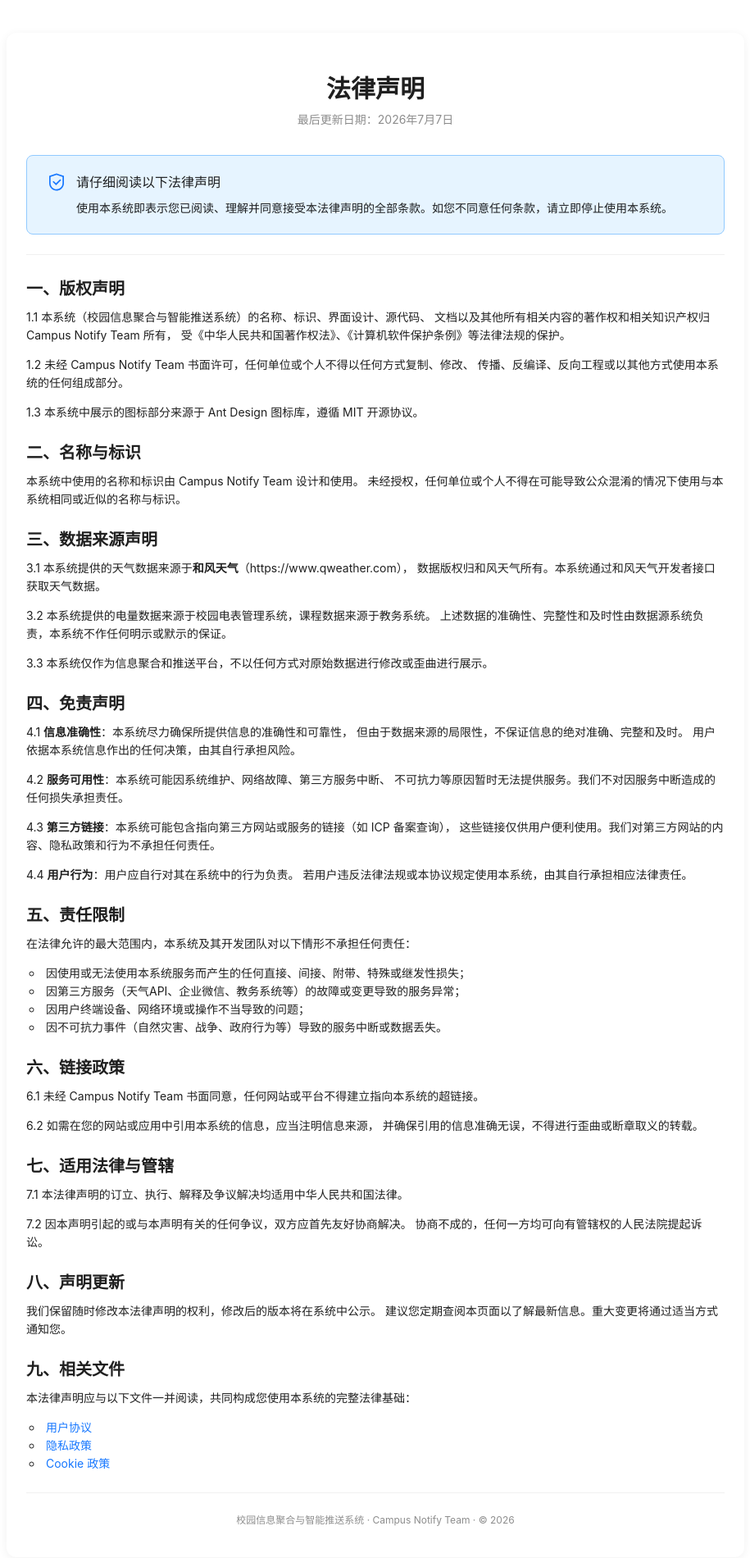
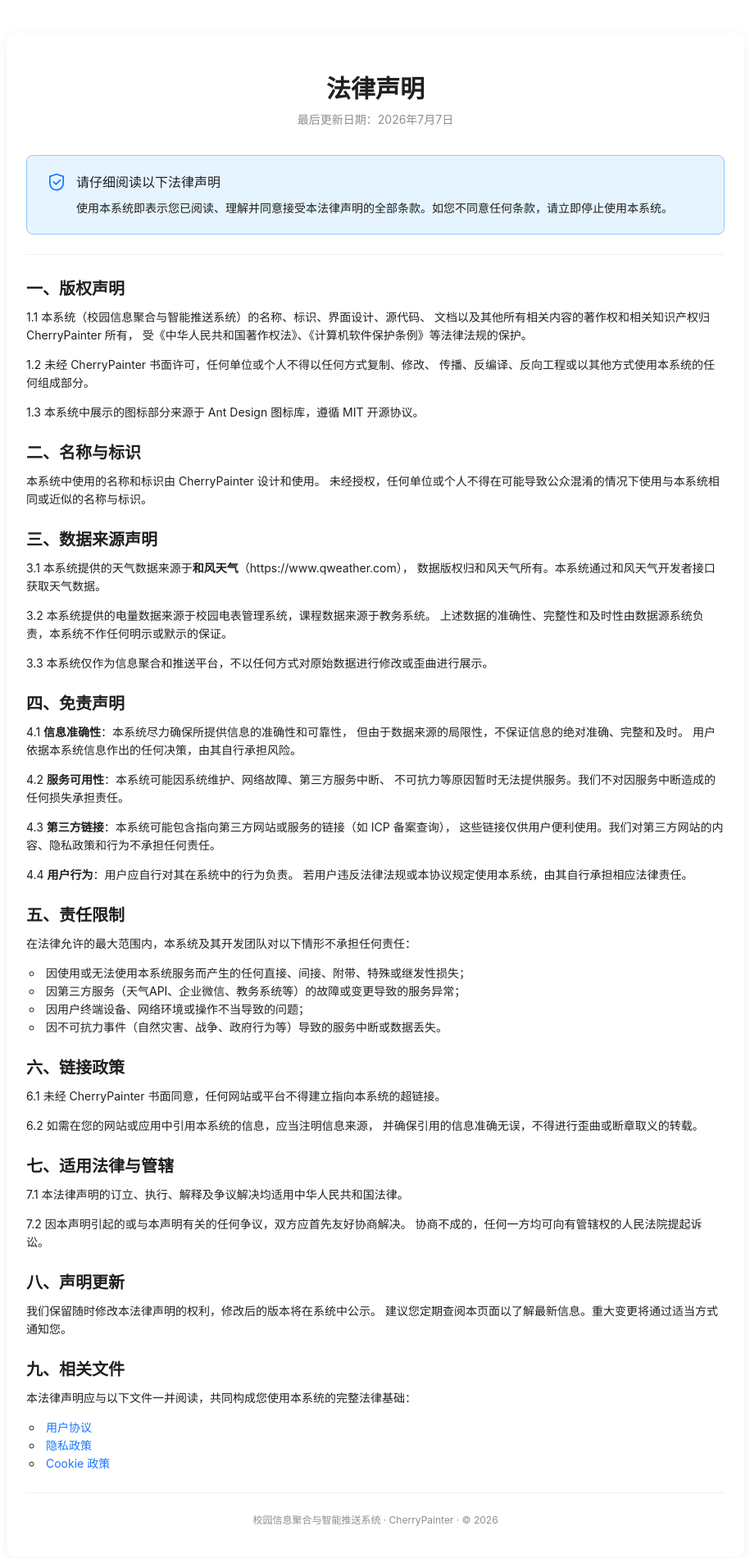
Before and after one commit to CherryPainter/campus-info-system, a React (Vite) app in the folder admin-frontend/: page /legal in a window 1280 px wide. Shown: the top 1900 px of the page at 82% size, without its empty margins (182-1097 px from the left). Built offline with nearby package versions, Linux system fonts and the light colour scheme; no server answers.

Commit message:
前端开发者署名统一为 GitHub 名 CherryPainter；README 与技术文档去除 emoji

```diff
--- a/admin-frontend/src/components/Footer.tsx
+++ b/admin-frontend/src/components/Footer.tsx
@@ -93,11 +93,11 @@ export default function Footer({ style }: FooterProps) {
         </span>
         <span style={{ fontSize: 12, color: '#d9d9d9' }}>|</span>
         <span style={{ fontSize: 12, color: '#999' }}>
-          技术支持：Campus Notify Team
+          技术支持：CherryPainter
         </span>
         <span style={{ fontSize: 12, color: '#d9d9d9' }}>|</span>
         <span style={{ fontSize: 12, color: '#999' }}>
-          © 2026 Campus Notify Team. All rights reserved.
+          © 2026 CherryPainter. All rights reserved.
         </span>
       </div>
 
--- a/admin-frontend/src/pages/About.tsx
+++ b/admin-frontend/src/pages/About.tsx
@@ -249,7 +249,7 @@ export default function About() {
       <div style={{ textAlign: 'center', marginTop: 32, color: '#999', fontSize: 13 }}>
         <Text type="secondary">校园信息聚合与智能推送系统 v{APP_VERSION}</Text>
         <br />
-        <Text type="secondary">由 Campus Notify Team 维护 &nbsp;|&nbsp; © 2026</Text>
+        <Text type="secondary">由 CherryPainter 维护 &nbsp;|&nbsp; © 2026</Text>
       </div>
     </div>
   );
--- a/admin-frontend/src/pages/Contact.tsx
+++ b/admin-frontend/src/pages/Contact.tsx
@@ -28,9 +28,9 @@ export default function Contact() {
             >
               <div style={{ textAlign: 'center' }}>
                 <TeamOutlined style={{ fontSize: 40, color: '#1890ff', marginBottom: 12 }} />
-                <Title level={5}>由 Campus Notify Team 维护</Title>
+                <Title level={5}>由 CherryPainter 维护</Title>
                 <Paragraph type="secondary" style={{ fontSize: 13 }}>
-                  本系统由 Campus Notify Team 开发和维护。如您在使用过程中遇到技术问题或系统故障，欢迎通过以下方式反馈。
+                  本系统由 CherryPainter 开发和维护。如您在使用过程中遇到技术问题或系统故障，欢迎通过以下方式反馈。
                 </Paragraph>
               </div>
             </Card>
--- a/admin-frontend/src/pages/Cookies.tsx
+++ b/admin-frontend/src/pages/Cookies.tsx
@@ -182,7 +182,7 @@ export default function Cookies() {
 
         <Divider />
         <Paragraph type="secondary" style={{ textAlign: 'center', fontSize: 12 }}>
-          校园信息聚合与智能推送系统 · Campus Notify Team · © 2026
+          校园信息聚合与智能推送系统 · CherryPainter · © 2026
         </Paragraph>
       </Card>
     </div>
--- a/admin-frontend/src/pages/Legal.tsx
+++ b/admin-frontend/src/pages/Legal.tsx
@@ -30,11 +30,11 @@ export default function Legal() {
         <Title level={4}>一、版权声明</Title>
         <Paragraph>
           1.1 本系统（校园信息聚合与智能推送系统）的名称、标识、界面设计、源代码、
-          文档以及其他所有相关内容的著作权和相关知识产权归 Campus Notify Team 所有，
+          文档以及其他所有相关内容的著作权和相关知识产权归 CherryPainter 所有，
           受《中华人民共和国著作权法》、《计算机软件保护条例》等法律法规的保护。
         </Paragraph>
         <Paragraph>
-          1.2 未经 Campus Notify Team 书面许可，任何单位或个人不得以任何方式复制、修改、
+          1.2 未经 CherryPainter 书面许可，任何单位或个人不得以任何方式复制、修改、
           传播、反编译、反向工程或以其他方式使用本系统的任何组成部分。
         </Paragraph>
         <Paragraph>
@@ -43,7 +43,7 @@ export default function Legal() {
 
         <Title level={4}>二、名称与标识</Title>
         <Paragraph>
-          本系统中使用的名称和标识由 Campus Notify Team 设计和使用。
+          本系统中使用的名称和标识由 CherryPainter 设计和使用。
           未经授权，任何单位或个人不得在可能导致公众混淆的情况下使用与本系统相同或近似的名称与标识。
         </Paragraph>
 
@@ -94,7 +94,7 @@ export default function Legal() {
 
         <Title level={4}>六、链接政策</Title>
         <Paragraph>
-          6.1 未经 Campus Notify Team 书面同意，任何网站或平台不得建立指向本系统的超链接。
+          6.1 未经 CherryPainter 书面同意，任何网站或平台不得建立指向本系统的超链接。
         </Paragraph>
         <Paragraph>
           6.2 如需在您的网站或应用中引用本系统的信息，应当注明信息来源，
@@ -130,7 +130,7 @@ export default function Legal() {
 
         <Divider />
         <Paragraph type="secondary" style={{ textAlign: 'center', fontSize: 12 }}>
-          校园信息聚合与智能推送系统 · Campus Notify Team · © 2026
+          校园信息聚合与智能推送系统 · CherryPainter · © 2026
         </Paragraph>
       </Card>
     </div>
--- a/admin-frontend/src/pages/Terms.tsx
+++ b/admin-frontend/src/pages/Terms.tsx
@@ -20,7 +20,7 @@ export default function Terms() {
         <Title level={4}>一、协议说明</Title>
         <Paragraph>
           欢迎使用<Text strong>校园信息聚合与智能推送系统</Text>（以下简称"本系统"）。
-          本协议是您（以下简称"用户"）与本系统开发团队（Campus Notify Team）之间关于使用本系统服务所订立的协议。
+          本协议是您（以下简称"用户"）与本系统开发团队（CherryPainter）之间关于使用本系统服务所订立的协议。
         </Paragraph>
         <Paragraph>
           请您在注册和使用本系统前仔细阅读本协议。如果您不同意本协议的任何条款，请勿注册或使用本系统。
```
Also changed, not shown: 2 other files (tests, documents, lock files or other folders).
